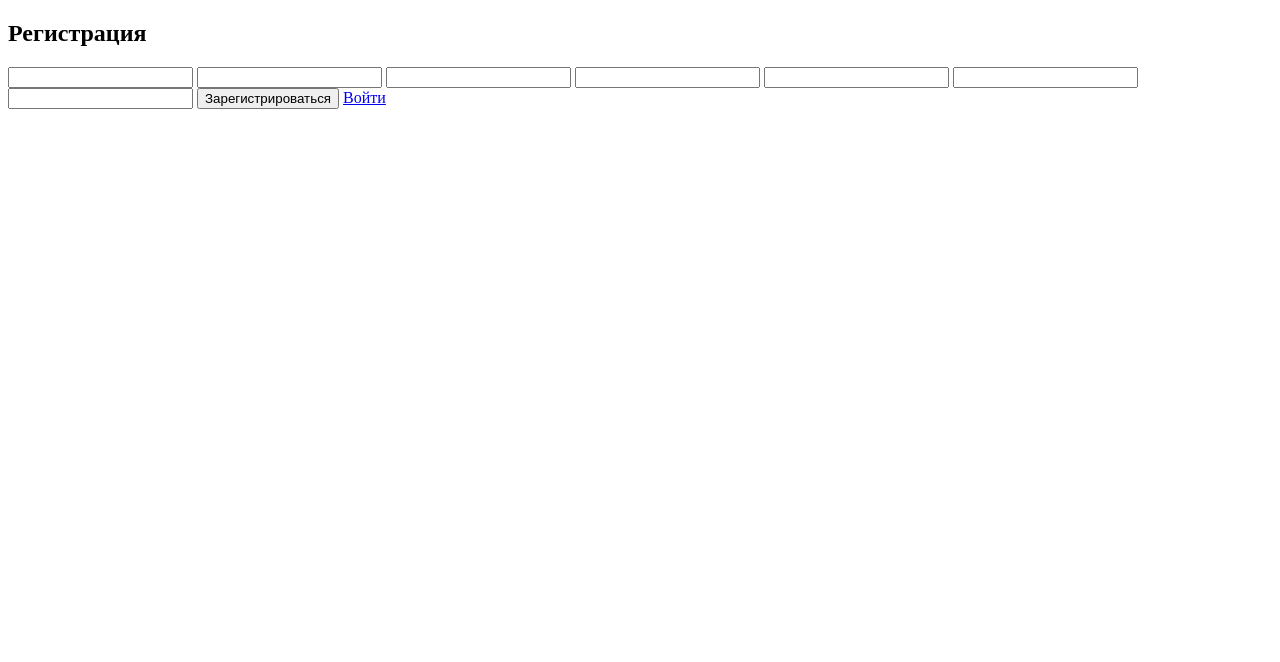
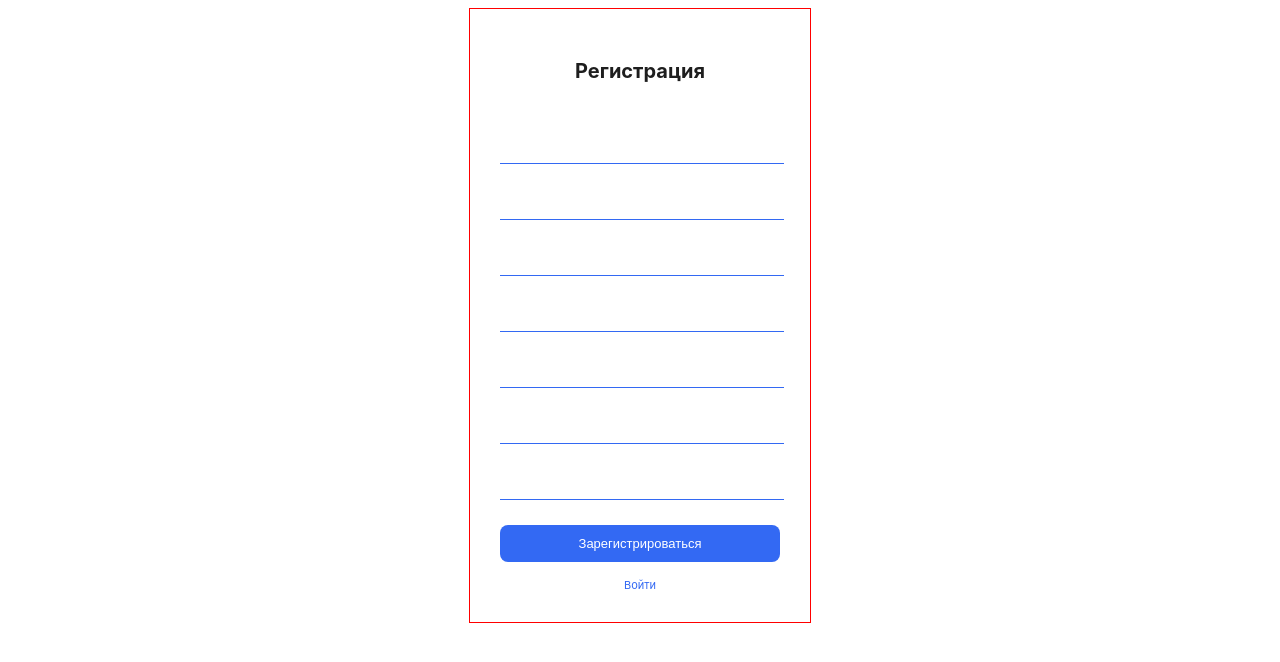
Before and after one commit to ammodit-p/mf.messenger.praktikum.yandex, a plain HTML site: page dist/static/signin.html in a window 1280 px wide. Drawn offline with Linux system fonts and the light colour scheme.

Commit message:
basic css for login form

```diff
--- /dev/null
+++ b/dist/static/css/style.css
@@ -0,0 +1,69 @@
+@import url('https://fonts.googleapis.com/css2?family=Inter:wght@500;600&display=swap')
+
+*, *:before, *:after {
+  box-sizing: border-box;
+}
+
+body {
+	font-family: 'Inter', sans-serif;
+	font-weight: 500px;
+	font-size: 12px;
+	color: #1E1E1E;
+	background: #fff;
+}
+
+h1 {
+	font-size: 40px;
+	margin: 0;
+}
+
+h2 {
+	font-size: 20px;
+	margin: 0;
+	margin-bottom: 50px;
+}
+
+a {
+	text-decoration: none;
+	color: #3369F3;
+	font-size: 11px;
+	margin: 0;
+}
+
+input:focus,
+a:focus,
+button:focus {
+  outline: none;
+}
+
+.wrapper {
+	border: 1px solid red;
+  position: relative;
+  min-height: 370px;
+  width: 280px;
+  margin-left: auto;
+  margin-right: auto;
+  padding: 50px 30px 30px 30px;
+  text-align: center;
+}
+
+input {
+	width: 100%;
+	height: 28px;
+	margin: 0;
+	margin-bottom: 25px;
+	border: none;
+	border-bottom: 1px solid #3369F3;
+}
+
+button {
+	width: 100%;
+	height: 37px;
+	border: none;
+	border-radius: 8px;
+	background-color: #3369F3;
+	color: #fff;
+	text-align: center;
+	margin-bottom: 15px;
+	font-size: 13px;
+}
--- a/dist/static/signin.html
+++ b/dist/static/signin.html
@@ -2,20 +2,23 @@
 <html lang="ru">
 <head>
   <title>Зарегистрироваться</title>
+  <link rel="stylesheet" type="text/css" href="css/style.css">
   <meta charset="utf-8">
 </head>
 <body>
+  <div class="wrapper">
     <form name = "signin-form">
       <h2>Регистрация</h2>
       <input name = "email" type = "email">
       <input name = "login" type = 'text'>
-    <input name = "name" type = 'text'>
-    <input name = "surname" type = 'text'>
+      <input name = "first_name" type = 'text'>
+      <input name = "second_name" type = 'text'>
       <input name = "phone" type = "tel">
       <input name = "password" type = "password">
       <input name = "password" type = password>
       <button type = "submit">Зарегистрироваться</button>
       <a href = '#' name = "signin-link">Войти</a>
     </form>
+  </div>
 </body>
 </html>
```
Also changed, not shown: dist/static/400.html (+1 -0 lines), dist/static/500.html (+1 -0 lines), dist/static/change_password.html (+4 -3 lines), dist/static/change_user_data.html (+8 -7 lines), dist/static/chat.html (+2 -1 lines), dist/static/choose_a_chat.html (+1 -0 lines), dist/static/login.html (+4 -1 lines), dist/static/profile.html (+1 -0 lines), dist/static/login.css (deleted), 1 other file. Lines whose indentation alone changed are shown as unchanged.
